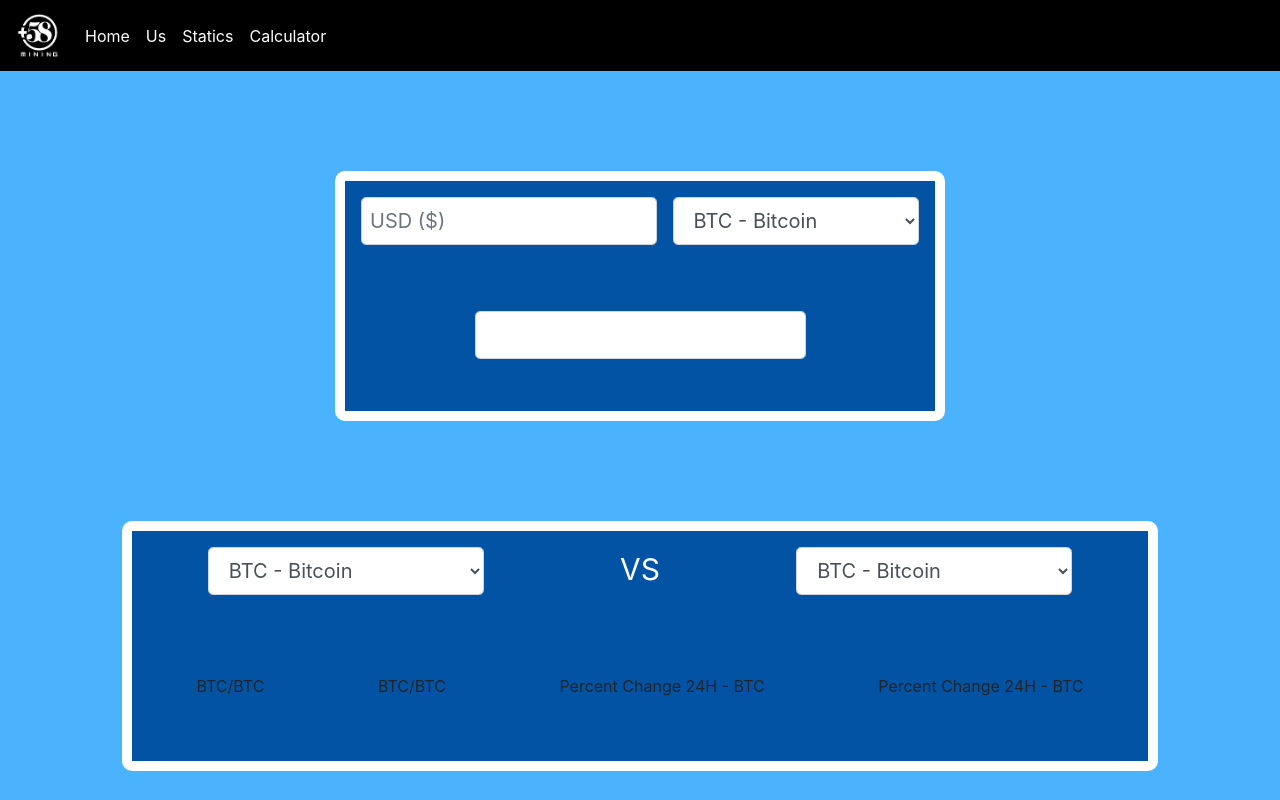
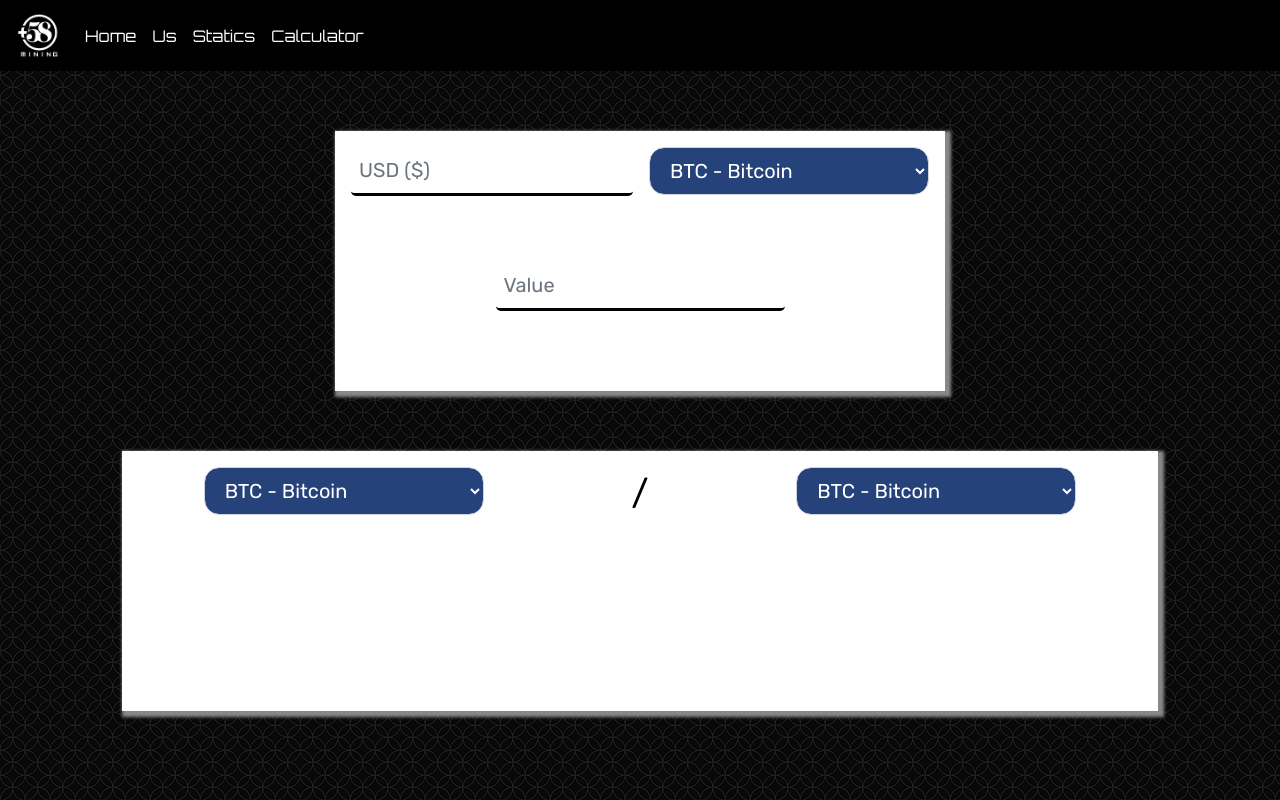
Before and after one commit to TropicWeb/58mining.com, a PHP site: page /views/calculator.php in a window 1280 px wide. Run offline with PHP 8.4, Linux system fonts and the light colour scheme; the template is opened without the code that fills it, so the values that code supplies are empty; some libraries are stand-ins or nearby versions.

Commit message:
Avance calculadora

```diff
--- a/public/CSS/estilosA.css
+++ b/public/CSS/estilosA.css
@@ -4,6 +4,8 @@
 
 body{
 	background-color: #fff;
+	font-family: 'Rubik', sans-serif;
+	font-family: 'Orbitron', sans-serif;
 }
 
 /*Sección 1*/
--- a/public/CSS/estilosB.css
+++ b/public/CSS/estilosB.css
@@ -3,13 +3,16 @@
 }
 
 body{
-	background-color: #4BB3FD;
+	background-color: #fff;
+	font-family: 'Rubik';
+	background-image: url('../Images/dark.png');
 }
 
 /*Sección 1*/
 
 .barra{
 	background-color: black;
+	font-family: 'Orbitron', sans-serif;
 }
 
 .navbar-light .navbar-nav .active>.nav-link, .navbar-light .navbar-nav .nav-link.active, .navbar-light .navbar-nav .nav-link.show, .navbar-light .navbar-nav .show>.nav-link {
@@ -40,12 +43,17 @@ li:focus, a:focus {
 /*Sección 2*/
 
 .sep12{
-	margin-top: 100px;
+	margin-top: 60px;
+}
+
+.fondocalc{
+	background-image: url('../Images/fblue.jpg');
+	height: 600px;
 }
 
 .vs{
-	color: white;
-	font-size: 30px;
+	color: black;
+	font-size: 35px;
 }
 
 .seplite{
@@ -55,14 +63,22 @@ li:focus, a:focus {
 .estacal{
 	color: transparent;
 	font-size: 22px;
+	height: 90px;
+	width: 200px;
+	/*background-color: #ce9729;*/
+	background-color: transparent;
+}
+
+.estares{
+	color: transparent;
+	font-size: 25px;
 }
 
 .convert{
-	height: 250px;
+	height: 260px;
 	width: 1200px;
-	background-color: #0353A4;
-	border: 10px solid white;
-	border-radius: 10px;
+	background-color: #fff;
+	box-shadow: 3px 3px 3px 3px #888888;
 }
 
 .result{
@@ -70,14 +86,71 @@ li:focus, a:focus {
 }
 
 .key{
+	background-color: #ce9729;
+}
+
+.key2{
 	color: white;
 }
 
-.key2{
-	color: green;
+.imp{
+	border-left: none;
+	border-top: none;
+	border-right: none;
+	background-color: transparent;
+	border-color: black;
+	border-width: 3px;
+	border-radius: none;
 }
 
+.imp:hover{
+	border-color: #ce9729;
+	transition: border-color .25s ease-in-out,box-shadow .15s ease-in-out;
+}
 
+.imp:focus{
+	color: black;
+    background-color: transparent;
+    border-color: #ce9729;
+    outline: 0;
+    box-shadow: none;
+}
+
+.imp2{
+	width: 280px;
+	background-color: #26427b;
+	color: white;
+	border-radius: 15px;
+}
+
+.imp2:focus{
+	color: white;
+    background-color: #26427b;
+    border-color: #26427b;
+    outline: 0;
+    box-shadow: 0 0 0 0.2rem rgba(206,151,41,.75);
+}
+
+.imp2:hover{
+    border-color: #26427b;
+    box-shadow: 0 0 0 0.2rem rgba(206,151,41,.75);
+}
+
+option {
+    font-weight: normal;
+    display: block;
+    white-space: pre;
+    min-height: 1.2em;
+    padding: 0px 2px 1px;
+}
+
+.pos{
+	color:green;
+}
+
+.neg{
+	color:red;
+}
 
 // Extra small devices (portrait phones, less than 576px)
 @media (max-width: 575.98px) {}
--- a/views/calculator.php
+++ b/views/calculator.php
@@ -6,6 +6,7 @@
     <meta name="viewport" content="width=device-width, initial-scale=1, shrink-to-fit=no">
 
     <!-- Bootstrap CSS -->
+    <link href="https://fonts.googleapis.com/css?family=Orbitron|Rubik" rel="stylesheet">
     <link rel="stylesheet" type="text/css" href="CSS/bootstrap-grid.min.css">
     <link rel="stylesheet" type="text/css" href="CSS/bootstrap-reboot.min.css">
     <link rel="stylesheet" type="text/css" href="CSS/bootstrap.min.css">
@@ -49,10 +50,11 @@
           <div class="p-2 bd-highlight convert">
             <div class="d-flex flex-row bd-highlight justify-content-around">
               <div class="p-2 bd-highlight">
-                <input id="input" type="number" class="p-2 bd-highlight form-control form-control-lg" placeholder="USD ($)">
+                <input id="input" class="p-2 bd-highlight form-control form-control-lg imp" type="text" placeholder="USD ($)">
               </div>
+
               <div class="p-2 bd-highlight">
-                <select id="selector" class="form-control form-control-lg">
+                <select id="selector" class="form-control form-control-lg imp2">
                   <option value="BTC">BTC - Bitcoin</option>
                   <option value="BCH">BCH - Bitcoin Cash</option>
                   <option value="ETH">ETH - Ethereum</option>
@@ -65,7 +67,7 @@
             </div>
            <div class="d-flex flex-row bd-highlight justify-content-center result">
               <div class="p-2 bd-highlight">
-                <input id="resultOP" class="p-2 bd-highlight form-control form-control-lg" type="text" >
+                <input id="resultOP" class="p-2 bd-highlight form-control form-control-lg imp" type="text" placeholder="Value">
               </div>
             </div>
           </div>
@@ -81,7 +83,7 @@
           <div class="p-2 bd-highlight convert">
             <div class="d-flex flex-row bd-highlight justify-content-around">
               <div class="p-2 bd-highlight">
-                <select id="selector1" class="form-control form-control-lg">
+                <select id="selector1" class="form-control form-control-lg imp2">
                   <option value="BTC">BTC - Bitcoin</option>
                   <option value="BCH">BCH - Bitcoin Cash</option>
                   <option value="ETH">ETH - Ethereum</option>
@@ -92,10 +94,10 @@
                 </select>
               </div>
                <div class="p-2 bd-highlight">
-                <p class="vs">VS</p>
+                <p class="vs">/</p>
               </div>
-              <div  class="p-2 bd-highlight">
-                <select id="selector2" class="form-control form-control-lg">
+              <div class="p-2 bd-highlight">
+                <select id="selector2" class="form-control form-control-lg imp2">
                   <option value="BTC">BTC - Bitcoin</option>
                   <option value="BCH">BCH - Bitcoin Cash</option>
                   <option value="ETH">ETH - Ethereum</option>
@@ -109,20 +111,52 @@
 
              <div class="d-flex flex-row bd-highlight justify-content-around seplite">
               <div class="p-2 bd-highlight">
-                <label id="lr1">BTC/BTC</label>
-                <p id="r1" class="estacal animated"></p>
+                <div class="animated estacal">
+                  <div class="row">
+                    <section class="col-md-3"></section>
+                    <section class="col-md-6">
+                      <p id="lr1" class=" estares text-center">M1/M2</p>
+                      <p id="r1" class=" estares text-center">1,503</p>
+                    </section>
+                    <section class="col-md-3"></section>
+                  </div>
+                </div>
               </div>
               <div class="p-2 bd-highlight">
-                <label id="lr2">BTC/BTC</label>
-                <p id="r2" class="estacal animated"></p>
+                <div class="animated estacal">
+                  <div class="row">
+                    <section class="col-md-3"></section>
+                    <section class="col-md-6">
+                      <p id="lr2" class=" estares text-center">M2/M1</p>
+                      <p id="r2" class=" estares text-center">2,509</p>
+                    </section>
+                    <section class="col-md-3"></section>
+                  </div>
+                </div>
               </div>
               <div class="p-2 bd-highlight">
-                <label id="lr3">Percent Change 24H - BTC</label>
-                <p id="r3" class="estacal animated"></p>
+                <div class="animated estacal">
+                  <div class="row">
+                    <section class="col-md-3"></section>
+                    <section class="col-md-6">
+                      <p id="lr3" class=" estares text-center">% (M1)</p>
+                      <p id="r3" class=" estares text-center">+4,25%</p>
+                    </section>
+                    <section class="col-md-3"></section>
+                  </div>
+                </div>
               </div>
               <div class="p-2 bd-highlight">
-                <label id="lr4">Percent Change 24H - BTC</label>
-                <p id="r4" class="estacal animated"></p>
+                <div class="animated estacal">
+                  <div class="row">
+                    <section class="col-md-3"></section>
+                    <section class="col-md-6">
+                      <p id="lr4" class=" estares text-center">% (M1)</p>
+                      <p id="r4" class=" estares text-center">-1,25%</p>
+                    </section>
+                    <section class="col-md-3"></section>
+                  </div>
+                </div>
               </div>
             </div>
           </div>
@@ -154,25 +188,32 @@
 
         switch(option){
           case "BTC":
-            $("#resultOP").val(($("#input").val())/price.BTC);
+            var result = ($("#input").val())/price.BTC;
+            $("#resultOP").val( result.toFixed(2) + " BTC");
           break;
           case "BCH":
-            $("#resultOP").val(($("#input").val())/price.BCH);
+            var result = ($("#input").val())/price.BCH;
+            $("#resultOP").val(result.toFixed(2) + " BCH");
           break;
           case "ETH":
-            $("#resultOP").val(($("#input").val())/price.ETH);
+            var result = ($("#input").val())/price.ETH;
+            $("#resultOP").val(result.toFixed(2) + " ETH");
           break;
           case "ETC":
-            $("#resultOP").val(($("#input").val())/price.ETC);
+            var result = ($("#input").val())/price.ETC;
+            $("#resultOP").val(result.toFixed(2) + " ETC");
           break;
           case "LTC":
-            $("#resultOP").val(($("#input").val())/price.LTC);
+            var result = ($("#input").val())/price.LTC;
+            $("#resultOP").val(result.toFixed(2) + " LTC");
           break;
           case "XVG":
-            $("#resultOP").val(($("#input").val())/price.XVG);
+            var result = ($("#input").val())/price.XVG;
+            $("#resultOP").val(result.toFixed(2) + " XVG");
           break;
           case "SC":
-            $("#resultOP").val(($("#input").val())/price.SC);
+            var result = ($("#input").val())/price.SC;
+            $("#resultOP").val(result.toFixed(2)+ " SC");
           break;
         }
 
@@ -216,6 +257,8 @@
       var price2;
       var percent1;
       var percent2;
+      var result1;
+      var result2;
 
       switch(option1){
        case "BTC":
@@ -283,34 +326,41 @@
     if ($(".estacal").hasClass("key")){
       $(".estacal").removeClass("fadeInUp");
       $(".estacal").addClass("fadeOutDown");
-      var delayInMilliseconds = 250; //0.5 seconds
+      var delayInMilliseconds = 750; //0.5 seconds
       setTimeout(function() {
           $(".estacal").removeClass("key");
+          $(".estares").removeClass("key2");
+          $("#r3").removeClass("pos");
+          $("#r3").removeClass("neg");
+          $("#r4").removeClass("pos");
+          $("#r4").removeClass("neg");
+      }, delayInMilliseconds);
+
+    }
+
+    var delayInMilliseconds = 1000; //0.75 second
+    setTimeout(function() {
        //CAMBIAR VALORES
       $("#lr1").text(option1+'/'+option2);
-          $("#r1").text(price1/price2);
+      result1 = price1/price2;
+      $("#r1").text(result1.toFixed(2));
+
       $("#lr2").text(option2+'/'+option1);
-          $("#r2").text(price2/price1);
-          $("#lr3").text('Percent Change last 24H -'+ option1);
+      result2 = price2/price1;
+      $("#r2").text(result2.toFixed(2));
+
+      $("#lr3").text('% '+ option1);
       $("#r3").text(percent1);
-          $("#lr4").text('Percent Change last 24H -'+ option2);
+
+      $("#lr4").text('% '+ option2);
       $("#r4").text(percent2);
-      }, delayInMilliseconds);
 
-    }else{
-        //CAMBIAR VALORES
-        $("#lr1").text(option1+'/'+option2);
-        $("#r1").text(price1/price2);
-        $("#lr2").text(option2+'/'+option1);
-        $("#r2").text(price2/price1);
-        $("#lr3").text('Percent Change last 24H -'+ option1);
-        $("#r3").text(percent1);
-        $("#lr4").text('Percent Change last 24H -'+ option2);
-        $("#r4").text(percent2);
-    }
-      var delayInMilliseconds = 750; //0.75 second
-      setTimeout(function() {
       $(".estacal").removeClass("fadeOutDown");
+      if(percent1>0) $("#r3").addClass("pos");
+      else $("#r3").addClass("neg");
+      if(percent2>0) $("#r4").addClass("pos");
+      else $("#r4").addClass("neg");
+      $(".estares").addClass("key2");
       $(".estacal").addClass("key");
       $(".estacal").addClass("fadeInUp");
     }, delayInMilliseconds);
--- a/views/main.php
+++ b/views/main.php
@@ -6,6 +6,7 @@
     <meta name="viewport" content="width=device-width, initial-scale=1, shrink-to-fit=no">
 
     <!-- Bootstrap CSS -->
+    <link href="https://fonts.googleapis.com/css?family=Orbitron|Rubik" rel="stylesheet">
     <link rel="stylesheet" type="text/css" href="CSS/bootstrap-grid.min.css">
     <link rel="stylesheet" type="text/css" href="CSS/bootstrap-reboot.min.css">
     <link rel="stylesheet" type="text/css" href="CSS/bootstrap.min.css">
```
Also changed, not shown: public/JS/efectos.js (added, +20 -0 lines), public/Images/dark.png (added), public/Images/fblue.jpg (added), public/fonts/Orbitron-Black.ttf (added), public/fonts/Orbitron-Bold.ttf (added), public/fonts/Orbitron-Medium.ttf (added), public/fonts/Orbitron-Regular.ttf (added). Lines whose indentation alone changed are shown as unchanged.
